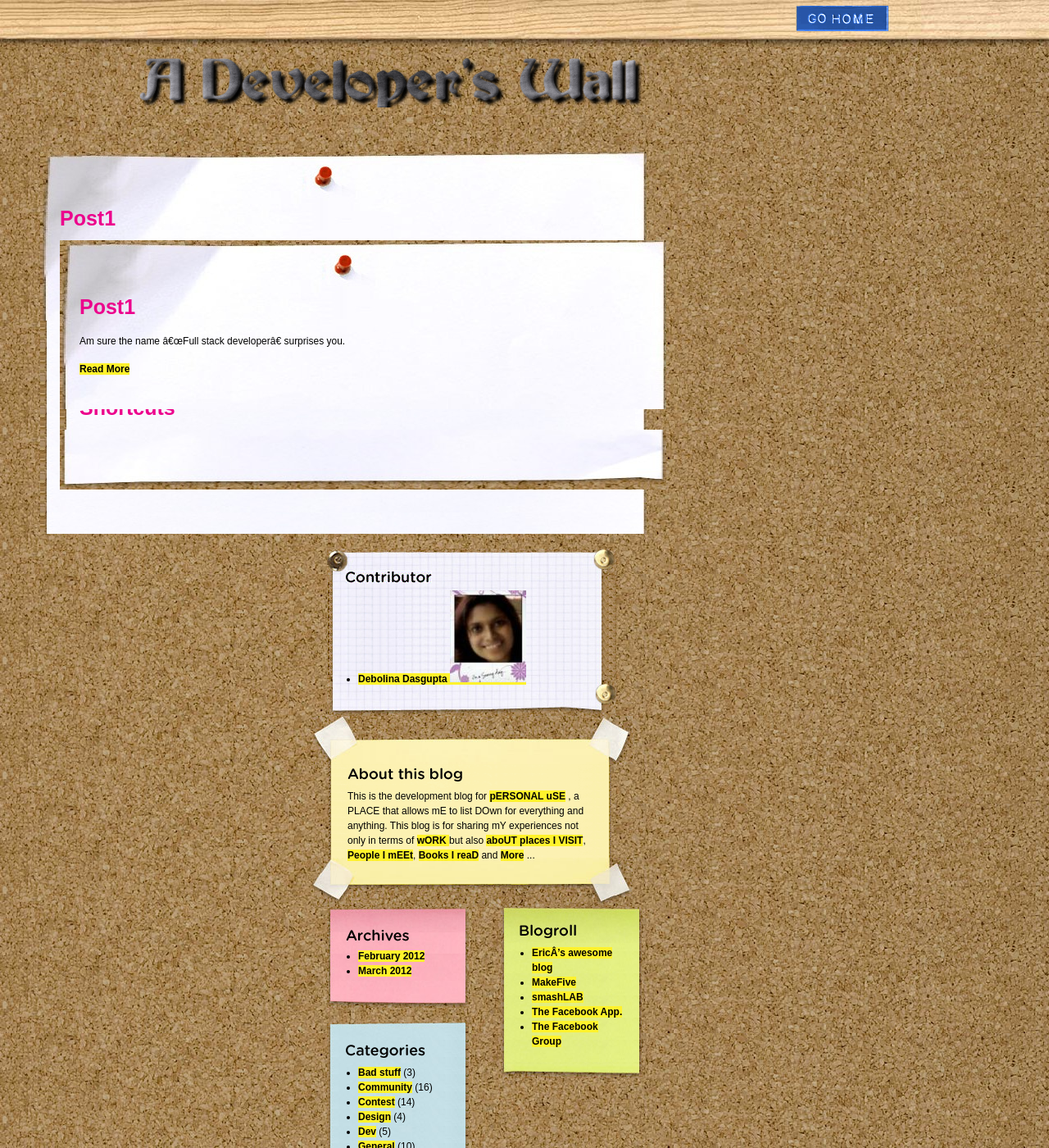
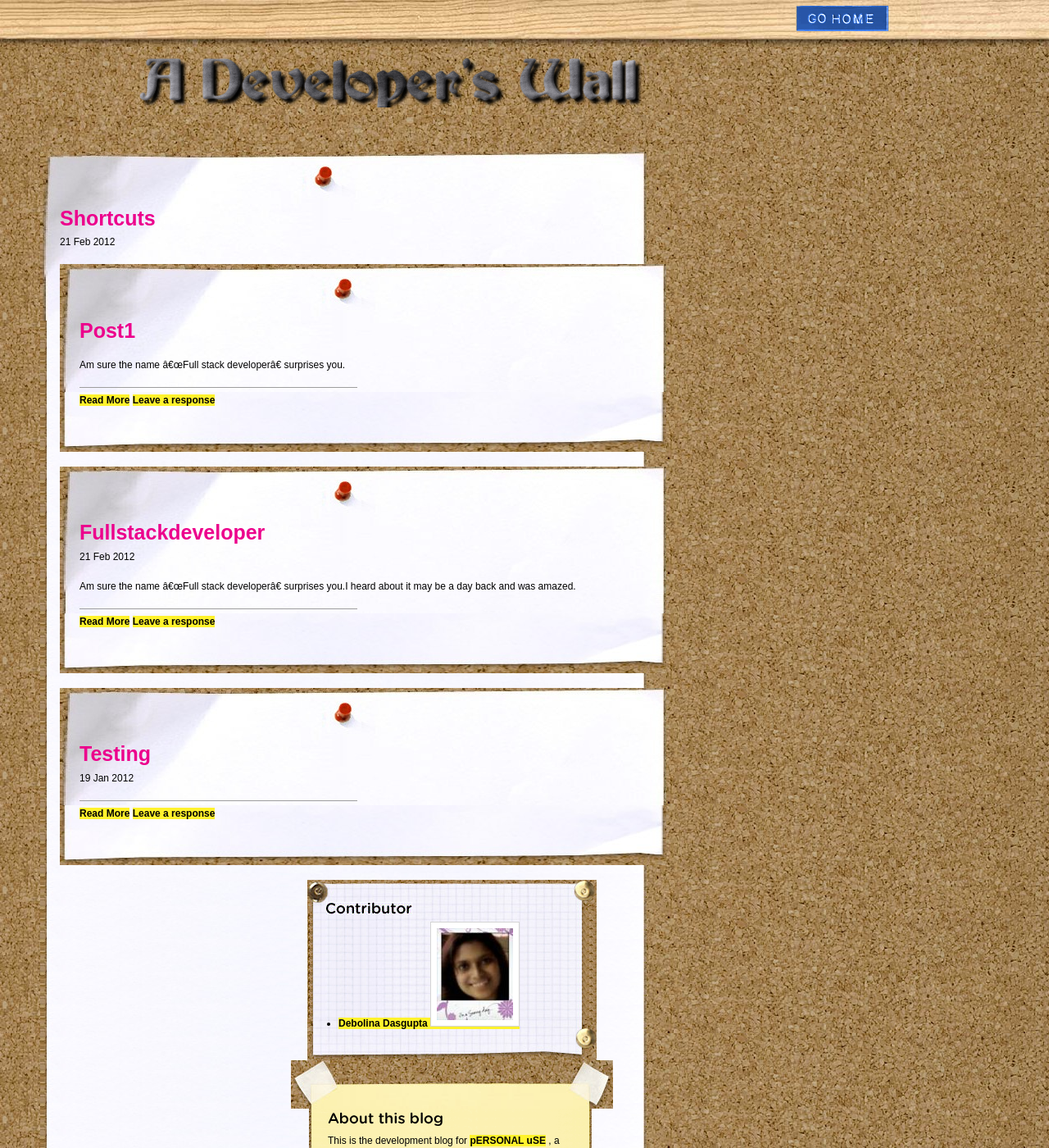
Before and after one commit to DebolinaD/debolinad.github.com, a Jekyll site: the page built from index.html, in a window 1280 px wide and 1400 px high. Shown: the whole window at 82% size. Built offline with Jekyll 4.4.1, drawn with Linux system fonts in a browser that asks for light colours; grey boxes are pictures that could not be loaded.

Commit message:
changeset1.4

```diff
--- a/_layouts/default.html
+++ b/_layouts/default.html
@@ -2,7 +2,7 @@
   <head>
   <title>A Developer's Wall</title>
   <meta http-equiv="Content-Type" content="text/html; charset=iso-8859-1" />
-		<link type="text/css" href="../css/style.css" rel="stylesheet" />
+		<link type="text/css" href="{{ site.url }}/css/style.css" rel="stylesheet" />
 		<script type="text/javascript" src="../js/counter.js"></script>
   </head>
   <body>
--- a/index.html
+++ b/index.html
@@ -1,14 +1,34 @@
 ---
-layout: postmaster
+layout: default
 title: About Me
 heading: About Me
 ---
 {% for post in site.posts limit: 5  %}
-<!--<div class="post">
-	<h2>{{ post.title }}</h2>
-	<span class="date">{{ post.date | date_to_string }}</span>
-	<div class="entry">{{ post.excerpt }}</div>
-	<span class="meta"><a href="{{ post.url }}">Read More</a></span>
-</div>-->
-<h2><a href="{{ post.url }}">{{ post.title }}</a></h2>
+
+<div id="{{ post.title }}" class="post">
+				<div id="" class="postTop">
+				</div>
+				<div id="" class="postContent">
+					<h2>
+						<a title="About Me" target="_self" href="{{ post.url }}">{{ post.title }}</a>
+					</h2>
+
+					<div class="entry">
+						<p><span>{{ post.date | date_to_string }}</span></p>
+						<p>{{ post.excerpt }}</p>
+					</div>
+
+					<div class="postFooter">
+						<div class="hrDash"></div>
+						<p>
+							<a href="{{ post.url }}">Read More</a>
+							<a href="#">Leave a response</a>
+
+						</p>
+					</div>
+				</div>
+				<div id="" class="postBottom">
+				</div>
+			</div>
+
 {% endfor %}
```
Also changed, not shown: _posts/2012-02-21-FullStackDeveloper.html (+1 -8 lines), _layouts/postmaster.html (line endings or trailing spaces), _posts/2012-01-19-testing.markdown (added).
